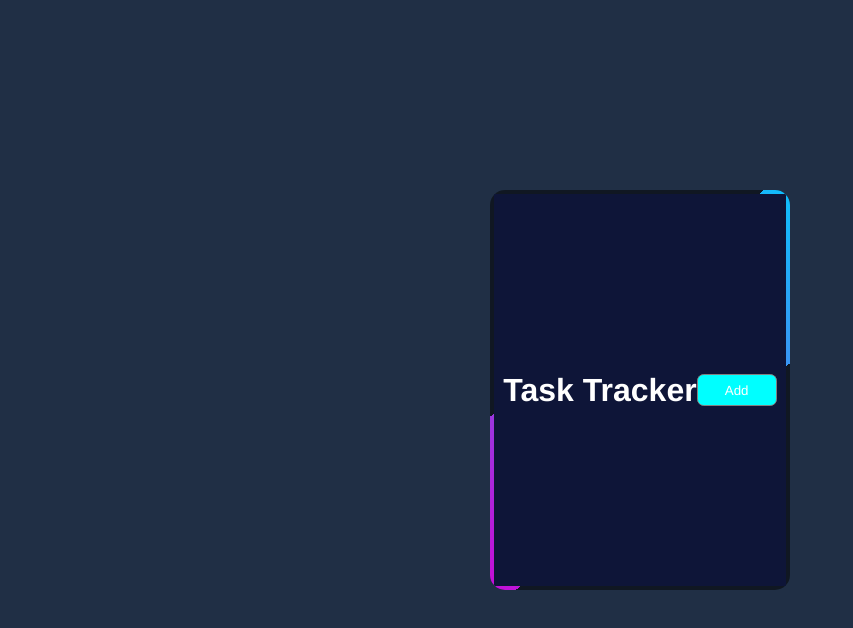
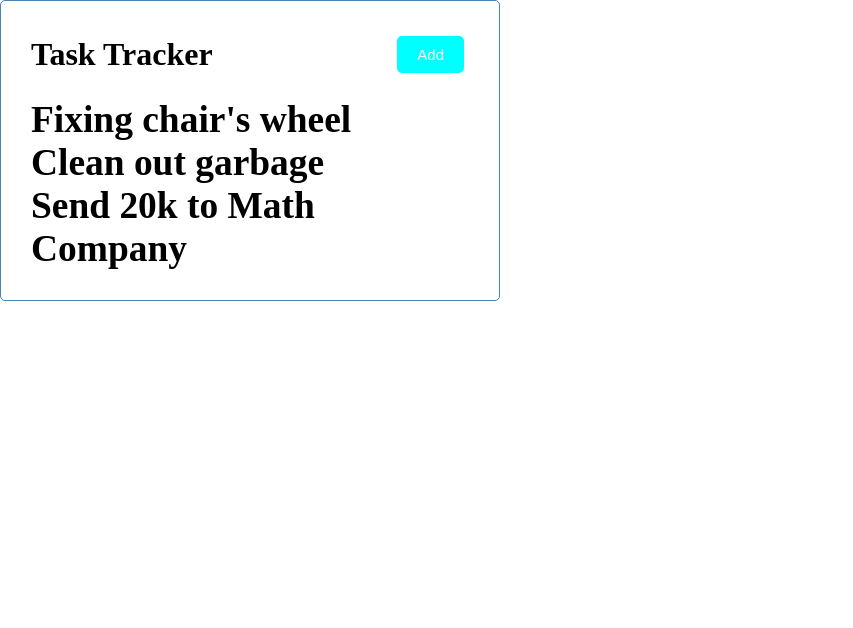
Before and after one commit to gantavya99/First-React-App, a React (Create React App) app: page / in a window 1280 px wide. Shown: the top 628 px of the page, without its empty margins (0-853 px from the left). Built offline with nearby package versions, Linux system fonts and the light colour scheme.

Commit message:
Added static texts

```diff
--- a/src/App.js
+++ b/src/App.js
@@ -1,11 +1,12 @@
 import Header from "./Header";
+import Tasks from "./Tasks";
 function App() {
 
   return (
     <div className="App">
      <h1>
      <Header/>
-
+     <Tasks/>
      </h1>
     </div>
   );
--- /dev/null
+++ b/src/Tasks.js
@@ -0,0 +1,30 @@
+const tasks=[
+    {
+        id:1,
+        text:`Fixing chair's wheel`,
+        day:`24th September at 5PM`,
+        reminder:true,
+    },
+    {
+        id:2,
+        text:`Clean out garbage`,
+        day:`25th September at 8PM`,
+        reminder:false,
+    },
+    {
+        id:3,
+        text:`Send 20k to Math Company`,
+        day:`24th September at 4PM`,
+        reminder:true,
+    }
+]
+const Tasks=()=>{
+    return(
+        <>
+        {tasks.map((task) => (
+            <h3>{task.text}</h3>
+        ))}
+        </>
+    )
+}
+export default Tasks
--- /dev/null
+++ b/src/animate.css
@@ -0,0 +1,77 @@
+*{
+  box-sizing:border-box;
+  margin:0;
+  padding:0;
+  font-family: Helvetica, sans-serif;
+}
+body{
+  display:flex;
+  background:rgb(32, 47, 69);
+  justify-content:center;
+  align-items:center;
+  min-height:100vh;
+}
+
+.container{
+  position:relative;
+  display:flex;
+  align-items: center;
+  justify-content:center;
+  width:300px;
+  height:400px;
+   background:rgba(0,0,0,0.5);
+  overflow:hidden;
+  border-radius:15px;
+ }
+ .container::before{
+  content: '';
+  position:absolute;
+  width:150px;
+  height:140%;
+  background:linear-gradient(#00ccff,#d400d4);
+  animation:animate 7s linear infinite;
+
+ }
+ .container::after{
+  content:'';
+  position:absolute;
+  inset:4px;
+  background:#0e1538;
+ }
+.header{
+  display:flex;
+  justify-content: space-between;
+  margin-bottom: 20px;
+
+
+}
+h1{
+  font-size:2rem;
+  font-weight:600;
+  color:white;
+  z-index:10;
+  position:relative;
+}
+.btn{
+  position:relative;
+  background-color:green;
+  align-items: flex-end;
+  height:2rem;
+  justify-content: space-between;
+  min-height:fit-content;
+  width:6em;
+  border-radius: 0.5em;
+  border:0.5px grey solid;
+  color:white;
+  z-index:10;
+}
+@keyframes animate {
+  0%
+  {
+    transform:rotate(0deg);
+  }
+  100%
+  {
+    transform:rotate(360deg);
+  }
+}
--- a/src/index.css
+++ b/src/index.css
@@ -2,76 +2,35 @@
     box-sizing:border-box;
     margin:0;
     padding:0;
-  font-family: Helvetica, sans-serif;
 }
-body{
-  display:flex;
-  background:rgb(32, 47, 69);
-  justify-content:center;
-  align-items:center;
-  min-height:100vh;
+.App{
+    border:2px red solid;
+    overflow:auto;
+    min-height:300px;
+    max-width:500px;
+    border:1px solid steelblue;
+    padding:30px;
+    border-radius:5px;
+
 }
-
 .container{
-  position:relative;
     display:flex;
     align-items: center;
-  justify-content:center;
-  width:300px;
-  height:400px;
-   background:rgba(0,0,0,0.5);
-  overflow:hidden;
-  border-radius:15px;
- }
- .container::before{
-  content: '';
-  position:absolute;
-  width:150px;
-  height:140%;
-  background:linear-gradient(#00ccff,#d400d4);
-  animation:animate 7s linear infinite;
-
- }
- .container::after{
-  content:'';
-  position:absolute;
-  inset:4px;
-  background:#0e1538;
+    justify-content:space-between;
 }
 .header{
-  display:flex;
-  justify-content: space-between;
     margin-bottom: 20px;
-
-
-}
-h1{
-  font-size:2rem;
-  font-weight:600;
-  color:white;
-  z-index:10;
-  position:relative;
+    font-size:medium;
 }
 .btn{
-  position:relative;
-  background-color:green;
-  align-items: flex-end;
-  height:2rem;
-  justify-content: space-between;
-  min-height:fit-content;
-  width:6em;
-  border-radius: 0.5em;
-  border:0.5px grey solid;
-  color:white;
-  z-index:10;
+    background:#000;
+    color:#fff;
+    border:none;
+    margin:5px;
+    border-radius:5px;
+    cursor:pointer;
+    text-decoration:none;
+    padding:10px 20px;
+    font-size:15px;
+    float:right;
 }
-@keyframes animate {
-  0%
-  {
-    transform:rotate(0deg);
-  }
-  100%
-  {
-    transform:rotate(360deg);
-  }
-}
```
Lines whose indentation alone changed are shown as unchanged.
